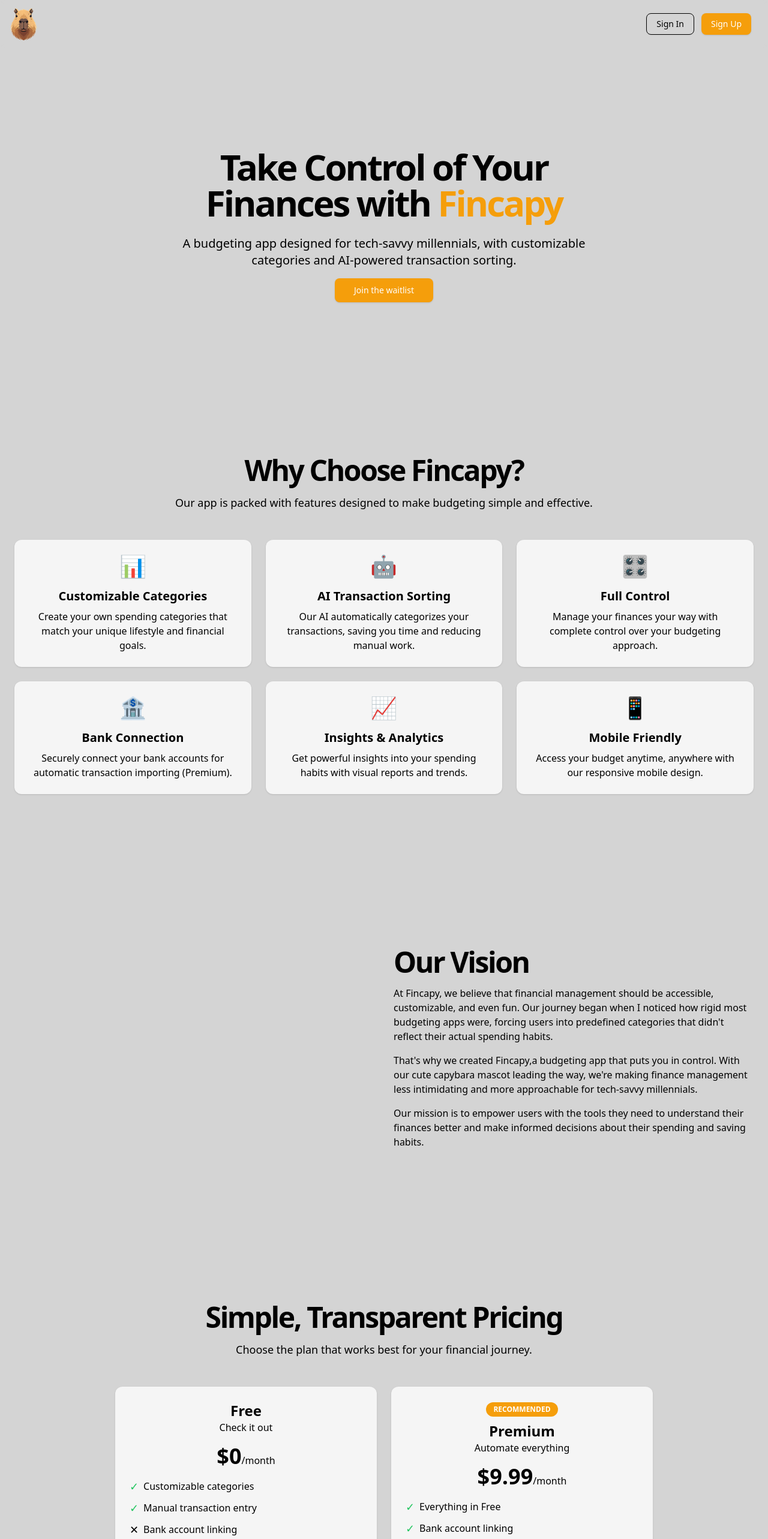
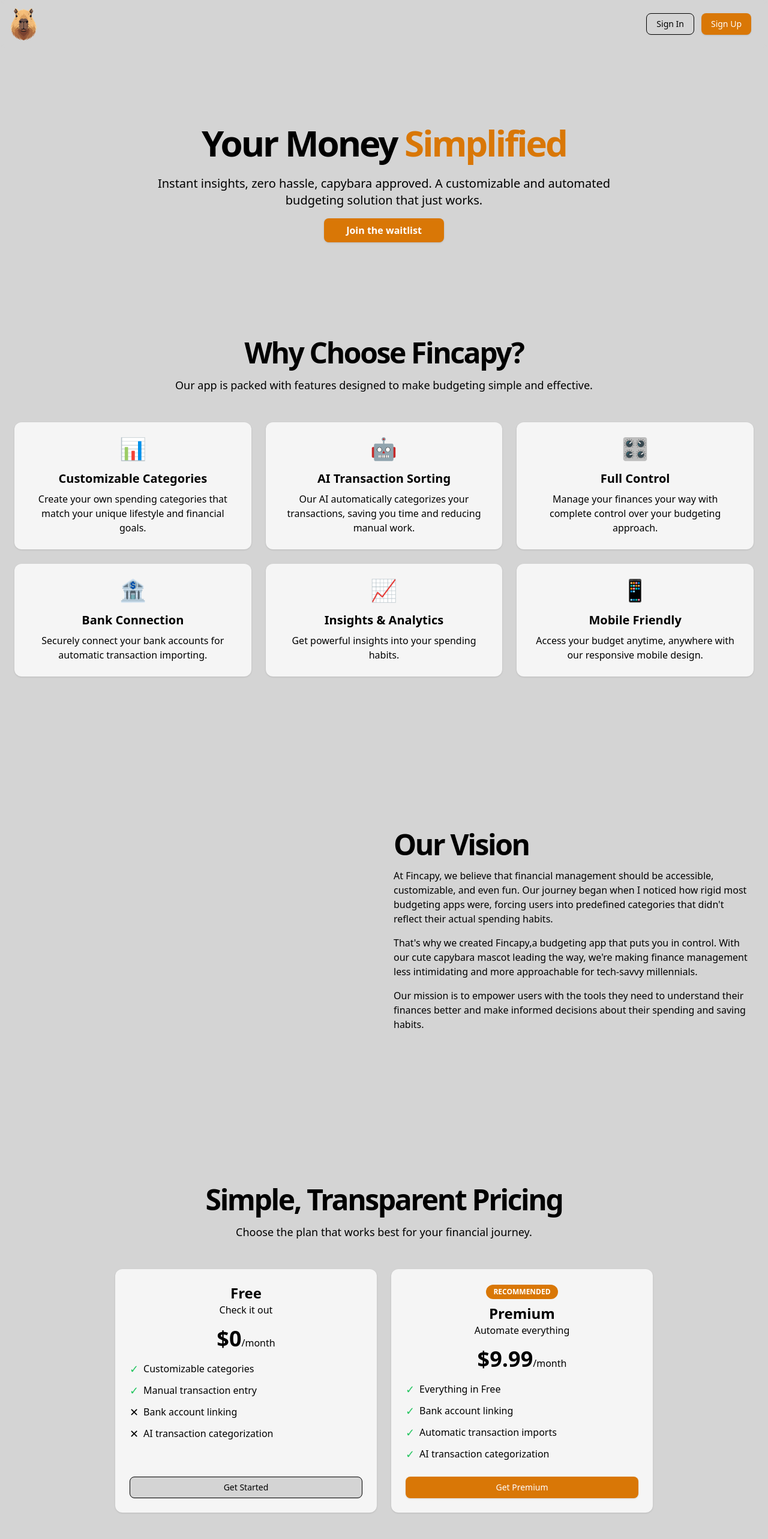
Before and after one commit to fincapy/fincapy, a Next.js app: page / in a window 1280 px wide. Shown: the top 2566 px of the page at 60% size. Built offline with nearby package versions, Linux system fonts and the light colour scheme.

Commit message:
fix landing page some more

```diff
--- a/src/app/layout.js
+++ b/src/app/layout.js
@@ -125,7 +125,7 @@ export const viewport = {
 export default async function RootLayout({ children }) {
   return (
     <html lang="en" className="overscroll-none">
-      <body className="touch-none overscroll-none">{children}</body>
+      <body className="overscroll-none">{children}</body>
     </html>
   );
 }
--- a/src/app/page.js
+++ b/src/app/page.js
@@ -7,7 +7,7 @@ export default function Home() {
   return (
     <div className="min-h-screen bg-background">
       {/* Navigation Bar */}
-      <nav className="sticky top-0 z-50 w-full bg-background/80 backdrop-blur-sm mb-10">
+      <nav className="sticky top-0 z-50 w-full bg-background/80 backdrop-blur-sm mb-0 sm:mb-24">
         <div className="flex h-20 items-center justify-between w-full">
           <Link href="/" className="flex items-center gap-2">
             <Image
@@ -24,7 +24,7 @@ export default function Home() {
               <Button variant="outline">Sign In</Button>
             </Link>
             <Link href="/signup">
-              <Button className="bg-amber-500 text-white hover:bg-amber-600">
+              <Button className="bg-amber-600 text-white hover:bg-amber-700">
                 Sign Up
               </Button>
             </Link>
@@ -33,21 +33,21 @@ export default function Home() {
       </nav>
 
       {/* Hero Section */}
-      <section className="px-4 py-12 md:py-24 lg:py-32 w-full">
-        <div className="flex flex-col items-center gap-6 text-center">
-          <div className="space-y-6 max-w-3xl mx-auto">
-            <h1 className="text-3xl font-bold tracking-tighter sm:text-4xl md:text-5xl lg:text-6xl text-center">
-              Take Control of Your Finances with{' '}
-              <span className="text-amber-500">Fincapy</span>
+      <section className="px-4 py-8 w-full">
+        <div className="flex flex-col items-center gap-4 sm:gap-6 text-center">
+          <div className="space-y-4 sm:space-y-6 max-w-3xl mx-auto">
+            <h1 className="text-6xl sm:text-6xl font-bold tracking-tighter md:text-6xl lg:text-6xl xl:text-6xl text-center">
+              Your Money
+              <span className="text-amber-600"> Simplified</span>
             </h1>
-            <p className="text-muted-foreground md:text-xl text-center">
-              A budgeting app designed for tech-savvy millennials, with
-              customizable categories and AI-powered transaction sorting.
+            <p className="text-base sm:text-lg text-muted-foreground md:text-xl text-center">
+              Instant insights, zero hassle, capybara approved. A customizable
+              and automated budgeting solution that just works.
             </p>
-            <Link href="/signup">
+            <Link href="/signup" className="w-full sm:w-auto">
               <Button
                 size="lg"
-                className="w-96 mt-4 bg-amber-500 text-white hover:bg-amber-600 sm:w-auto"
+                className="w-[200px] mt-4 bg-amber-600 text-white hover:bg-amber-700 font-bold text-md"
               >
                 Join the waitlist
               </Button>
@@ -86,12 +86,12 @@ export default function Home() {
             />
             <FeatureCard
               title="Bank Connection"
-              description="Securely connect your bank accounts for automatic transaction importing (Premium)."
+              description="Securely connect your bank accounts for automatic transaction importing."
               icon="🏦"
             />
             <FeatureCard
               title="Insights & Analytics"
-              description="Get powerful insights into your spending habits with visual reports and trends."
+              description="Get powerful insights into your spending habits."
               icon="📈"
             />
             <FeatureCard
@@ -180,9 +180,9 @@ export default function Home() {
               </Link>
             </Card>
 
-            <Card className="flex flex-col border-amber-500 p-6">
+            <Card className="flex flex-col border-amber-600 p-6">
               <div className="mb-4 text-center">
-                <div className="mb-2 inline-block rounded-full bg-amber-500 px-3 py-1 text-xs font-semibold text-white">
+                <div className="mb-2 inline-block rounded-full bg-amber-600 px-3 py-1 text-xs font-semibold text-white">
                   RECOMMENDED
                 </div>
                 <h3 className="text-2xl font-bold">Premium</h3>
@@ -199,7 +199,7 @@ export default function Home() {
                 <PricingFeature text="AI transaction categorization" included />
               </ul>
               <Link href="/signup?plan=premium" className="mt-auto">
-                <Button className="w-full bg-amber-500 text-white hover:bg-amber-600">
+                <Button className="w-full bg-amber-600 text-white hover:bg-amber-700">
                   Get Premium
                 </Button>
               </Link>
@@ -241,7 +241,7 @@ export default function Home() {
       </section> */}
 
       {/* CTA Section */}
-      <section className="bg-amber-500 py-12 md:py-24">
+      <section className="bg-amber-600 py-12 md:py-24">
         <div className="px-4 md:px-6">
           <div className="flex flex-col items-center gap-4 text-center">
             <h2 className="text-3xl font-bold tracking-tighter text-white sm:text-4xl md:text-5xl">
@@ -254,7 +254,7 @@ export default function Home() {
             <Link href="/signup">
               <Button
                 size="lg"
-                className="mt-4 bg-white text-amber-500 hover:bg-gray-100"
+                className="mt-4 bg-white text-amber-600 hover:bg-gray-100"
               >
                 Get Started Now
               </Button>
```
Also changed, not shown: 1 other file (tests, documents, lock files or other folders).
